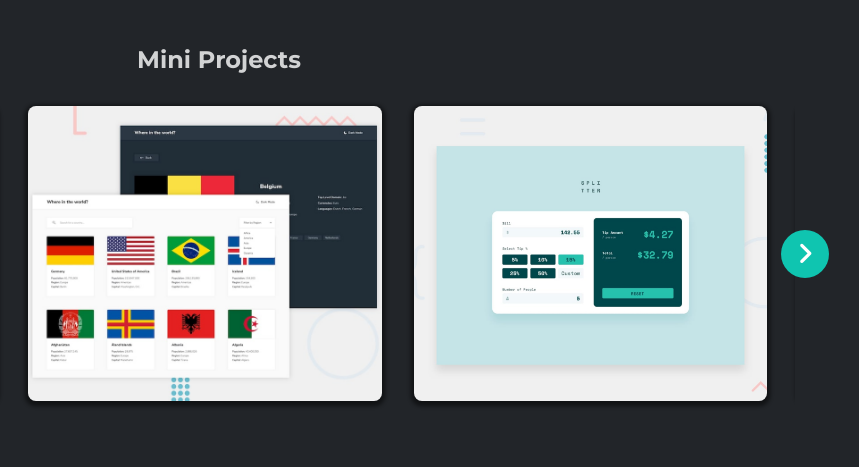
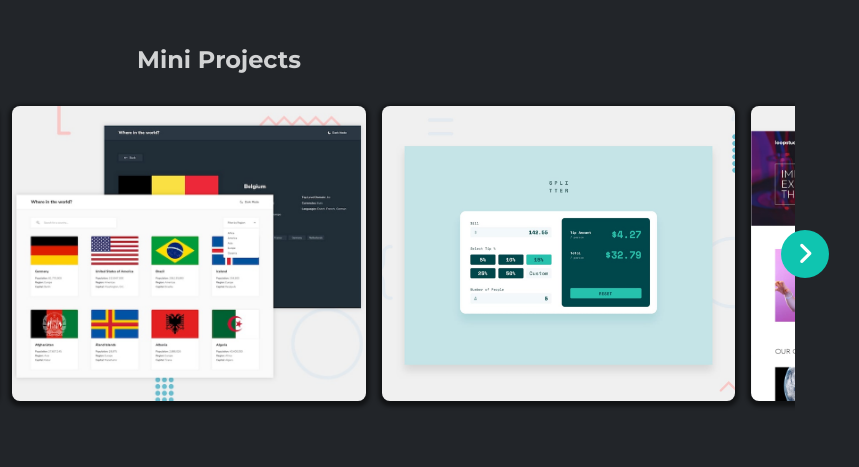
Before and after one commit to sukanyagurav/Portflio, a website built with Vite: page index.html in a window 1280 px wide. Shown: the part 1547-2014 px from the top of the page, 421-1280 px from the left. Built offline with nearby package versions, Linux system fonts and the light colour scheme; files whose address does not match are found by name.

Commit message:
added few projects

```diff
--- a/css/sections/projects.css
+++ b/css/sections/projects.css
@@ -46,7 +46,7 @@
     display: grid;
     grid-auto-flow: column;
     grid-auto-columns: 100%;
-    gap:2rem;
+    gap:1rem;
     place-items: center;
     align-items: end;
     overflow-x: auto;
@@ -55,6 +55,7 @@
     padding:1rem;
     scroll-behavior: smooth;
 }
+
 .carousel::-webkit-scrollbar{
     display: none;
 }
--- a/script.js
+++ b/script.js
@@ -43,10 +43,9 @@ const arrowBtn=document.querySelectorAll('.arrowBtn')
 const firstCardWidth =carousel.querySelector('.card').offsetWidth;
 arrowBtn.forEach(btn=>{
     btn.addEventListener('click',()=>{
-        carousel.scrollLeft+= btn.id ===  'left' ? (-firstCardWidth ) : firstCardWidth
+       carousel.scrollLeft+= btn.id ===  'left' ? (-firstCardWidth ) : firstCardWidth
 
     })
-
 
 })
 
```
Also changed, not shown: css/sections/footer.css (+0 -7 lines).
